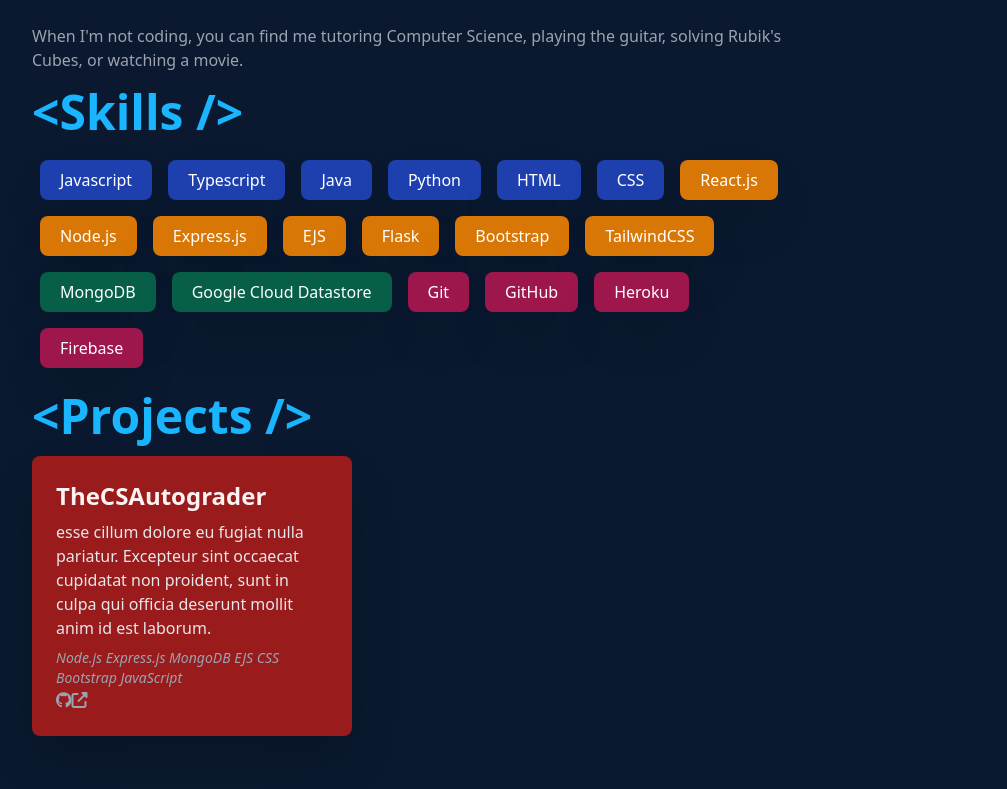
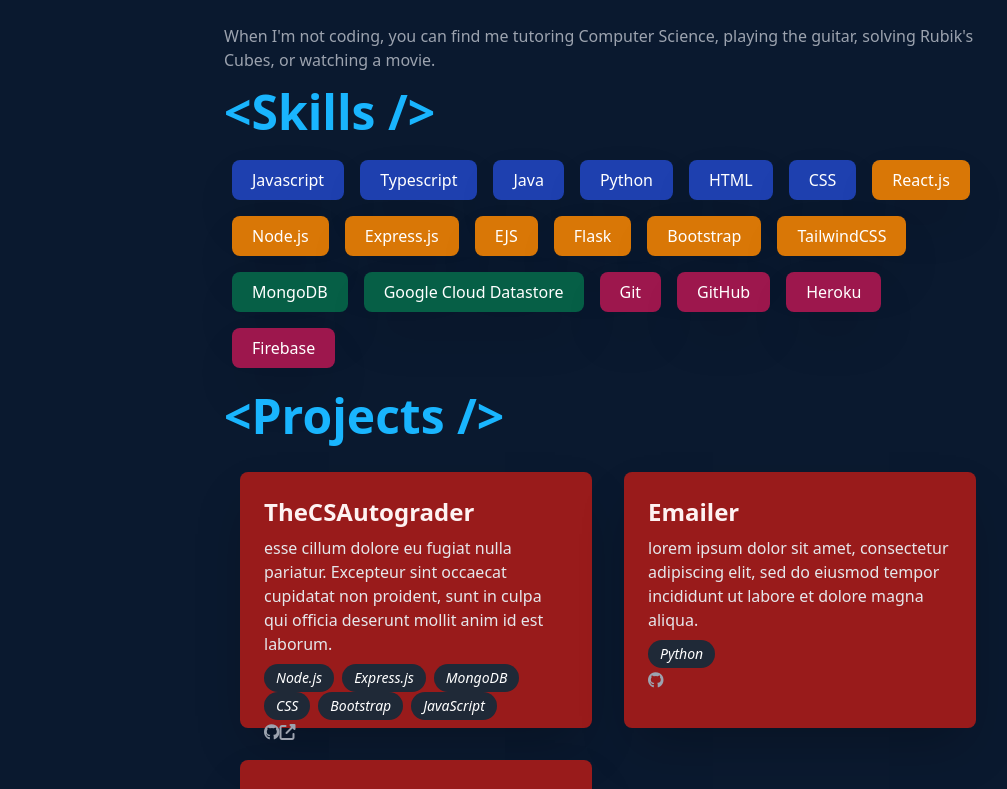
Before and after one commit to SavarJ/jainsavar.com, a React (Create React App) app: page / in a window 1280 px wide. Shown: the part 1024-1813 px from the top of the page, without its empty margins (32-1039 px from the left). Built offline with nearby package versions, Linux system fonts and the light colour scheme.

Commit message:
Saving work in progress. Working on projects section

```diff
--- a/src/components/App.tsx
+++ b/src/components/App.tsx
@@ -7,7 +7,10 @@ import Projects from "./Projects";
 
 const App: React.FC = () => {
   return (
-    <main className="max-w-full p-16" style={{ backgroundColor: "#0a192f" }}>
+    <main
+      className="max-w-full py-16 flex flex-col justify-center items-center"
+      style={{ backgroundColor: "#0a192f" }}
+    >
       <Home />
       <About />
       <Skills />
--- a/src/components/Projects.tsx
+++ b/src/components/Projects.tsx
@@ -4,7 +4,7 @@ const Projects: React.FC = () => {
       <h1 className="text-5xl text-blue-200 font-bold mt-4" style={{ color: "#19B5FE" }}>
         {"<Projects />"}
       </h1>
-      <div className="max-w-3xl text-gray-400 mt-4 flex flex-wrap">
+      <div className="max-w-3xl text-gray-400 mt-4 flex flex-wrap justify-between">
         {/* <Project /> */}
         {projectsList.map((project, index) => (
           <Project key={index} project={project} />
@@ -27,12 +27,16 @@ interface ProjectProps {
 
 const Project: React.FC<ProjectProps> = ({ project }) => {
   return (
-    <div className="bg-red-800 rounded-lg p-6 shadow-2xl w-80">
+    <div className="bg-red-800 rounded-lg p-6 shadow-2xl w-88 h-64 m-4">
       <h3 className="font-bold text-2xl text-red-50">{project.title}</h3>
       <p className="text-gray-200 py-2">{project.description}</p>
       <p className="text-gray-400 italic text-sm">
         {project.languages.map((language, index) => {
-          return language + " ";
+          return (
+            <span key={index} className="inline-block bg-gray-800 text-white rounded-full px-3 py-1 mr-2">
+              {language}
+            </span>
+          );
         })}
       </p>
       <a href={project.githubLink}>
@@ -54,8 +58,22 @@ const projectsList: projectInterface[] = [
     title: "TheCSAutograder",
     description:
       "esse cillum dolore eu fugiat nulla pariatur. Excepteur sint occaecat cupidatat non proident, sunt in culpa qui officia deserunt mollit anim id est laborum.",
-    githubLink: "github.com",
+    githubLink: "https://github.com/SavarJ/TheCSAutograder",
     liveLink: "https://thecsautograder.herokuapp.com/",
-    languages: ["Node.js", "Express.js", "MongoDB", "EJS", "CSS", "Bootstrap", "JavaScript"],
+    languages: ["Node.js", "Express.js", "MongoDB", "CSS", "Bootstrap", "JavaScript"],
+  },
+  {
+    title: "Emailer",
+    description:
+      "lorem ipsum dolor sit amet, consectetur adipiscing elit, sed do eiusmod tempor incididunt ut labore et dolore magna aliqua.",
+    githubLink: "https://github.com/SavarJ/Autoemailer",
+    languages: ["Python"],
+  },
+  {
+    title: "Emailer",
+    description:
+      "lorem ipsum dolor sit amet, consectetur adipiscing elit, sed do eiusmod tempor incididunt ut labore et dolore magna aliqua.",
+    githubLink: "https://github.com/SavarJ/Autoemailer",
+    languages: ["Python"],
   },
 ];
--- a/tailwind.config.js
+++ b/tailwind.config.js
@@ -8,6 +8,12 @@ module.exports = {
       colors: {
         orange: colors.orange,
       },
+      spacing: {
+        76: "18rem",
+        84: "21rem",
+        88: "22rem",
+        92: "23rem",
+      },
     },
   },
   variants: {
```
